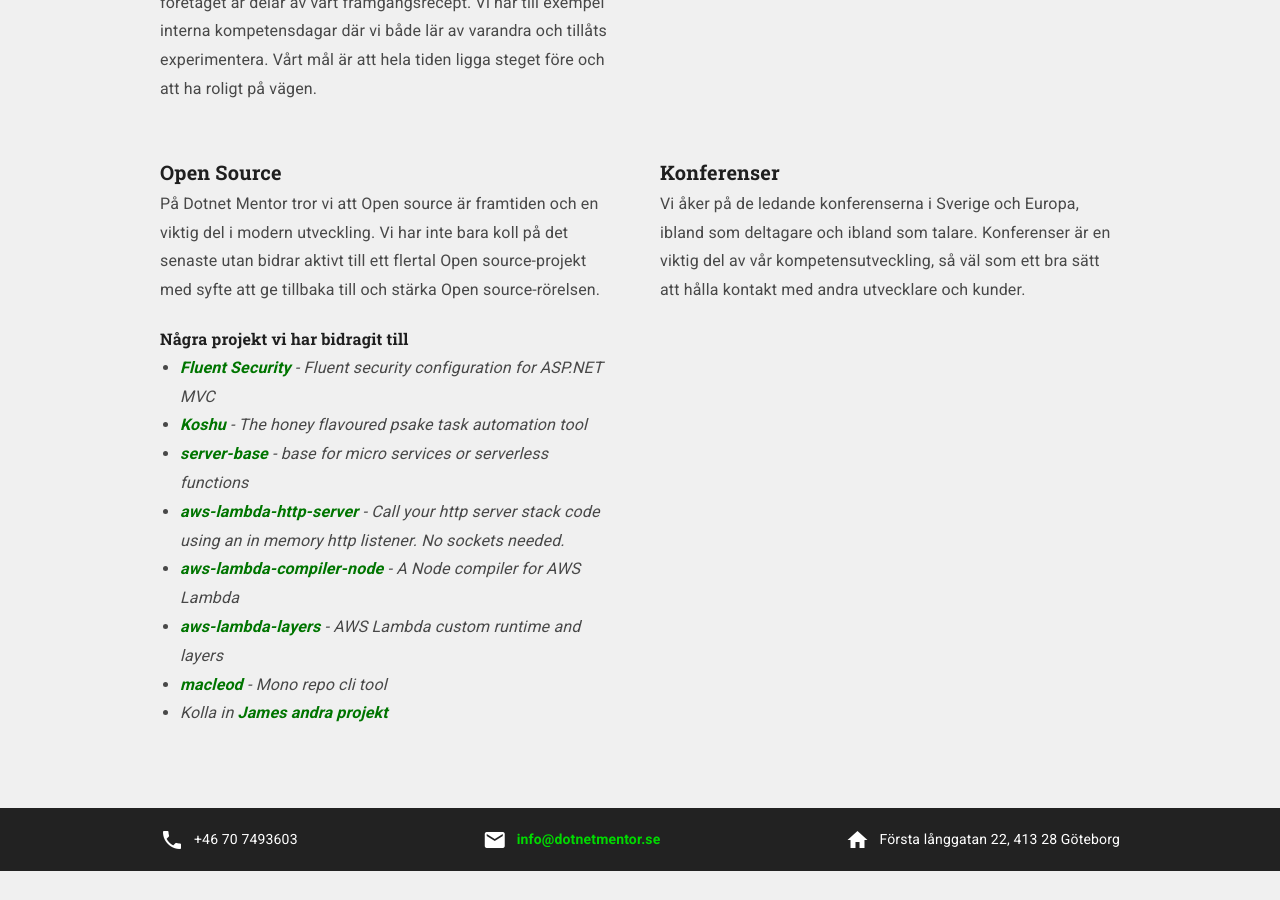
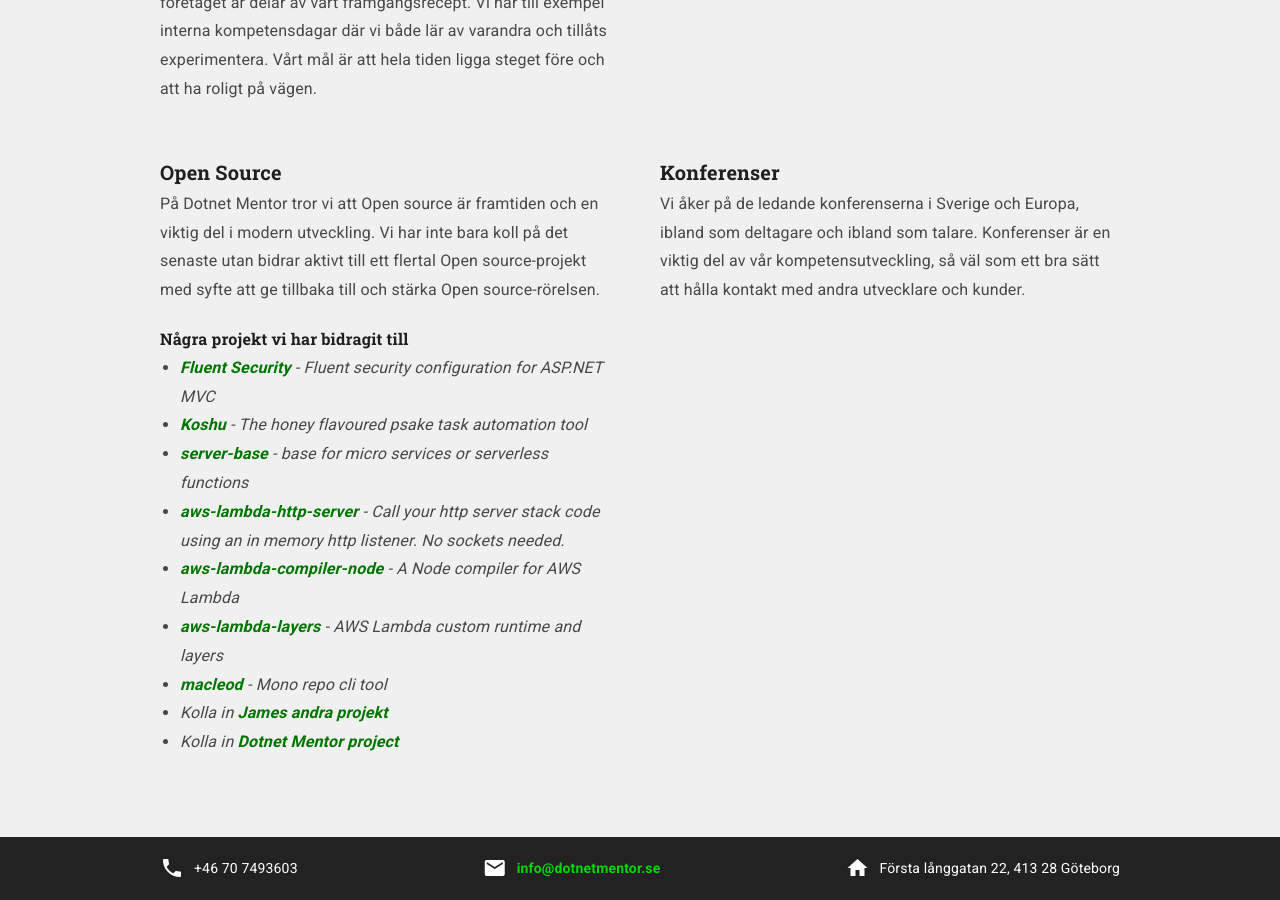
Before and after one commit to dotnetmentor/dotnetmentor-website, a Jekyll site: the page built from about.html, in a window 1280 px wide and 900 px high, scrolled down 646 px. Built offline with Jekyll 4.4.1, drawn with Linux system fonts in a browser that asks for light colours; before the commit the page ends 1517 px from its top, so only the background shows below that.

Commit message:
Added link to Dotnet Mentor github too since Kristoffer is active there

```diff
--- a/about.html
+++ b/about.html
@@ -45,7 +45,8 @@
                 <li><a href="https://github.com/JamesKyburz/aws-lambda-compiler-node">aws-lambda-compiler-node</a> - A Node compiler for AWS Lambda</a></li>
                 <li><a href="https://github.com/JamesKyburz/aws-lambda-layers">aws-lambda-layers</a> - AWS Lambda custom runtime and layers</a></li>
                 <li><a href="https://github.com/JamesKyburz/macleod">macleod</a> - Mono repo cli tool</a></li>
-                <li>Kolla in <a href=" https://github.com/jameskyburz">James andra projekt</a></li>
+                <li>Kolla in <a href="https://github.com/jameskyburz">James andra projekt</a></li>
+                <li>Kolla in <a href="https://github.com/dotnetmentor">Dotnet Mentor project</a></li>
             </ul>
         </div>
 
```
